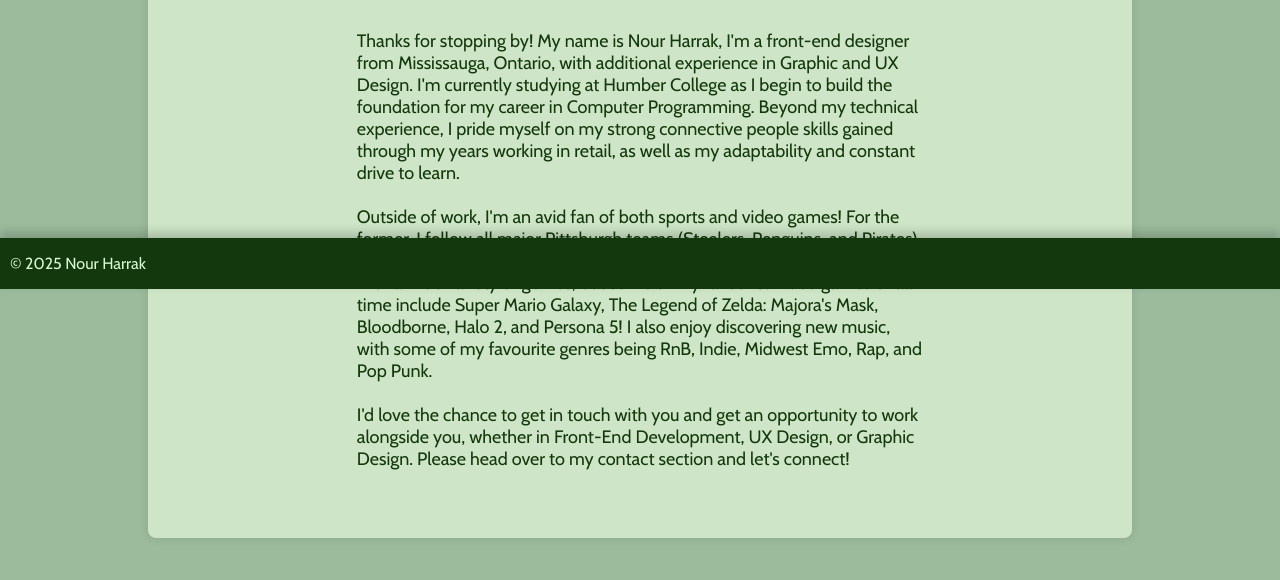
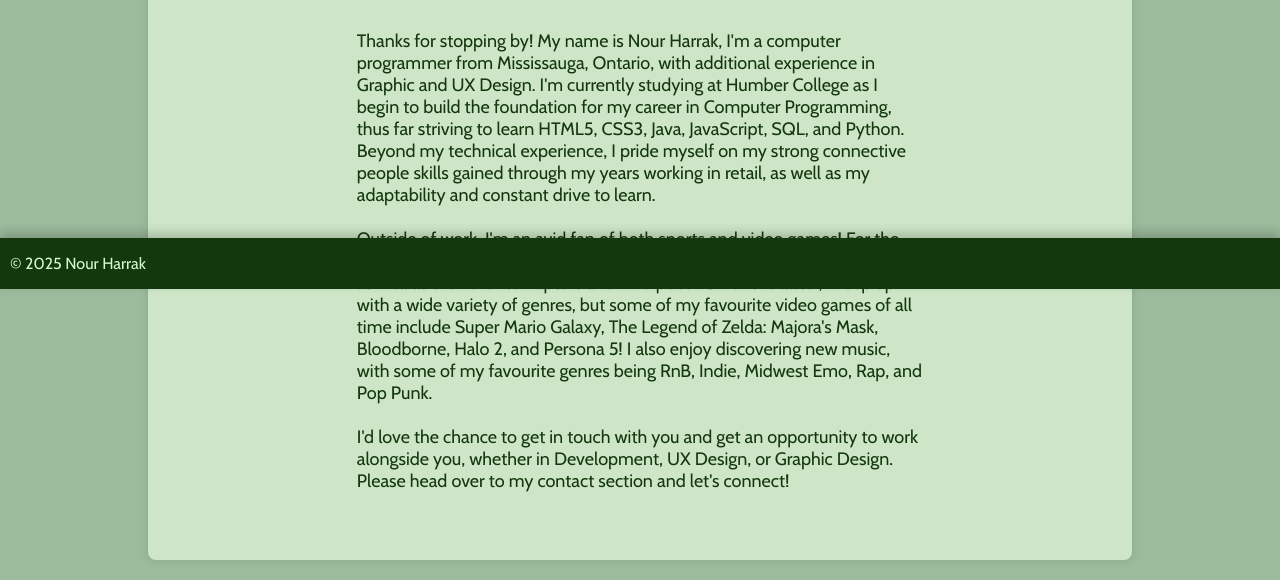
Before and after one commit to Nour4896/My-Portfolio, a plain HTML site: page about.html in a window 1280 px wide. Shown: the part 511-1091 px from the top of the page. Before the commit the page ends 1069 px from the top, so only its background shows below. Drawn offline with nearby package versions, Linux system fonts and the light colour scheme.

Commit message:
updated bio

```diff
--- a/about.html
+++ b/about.html
@@ -19,7 +19,7 @@
         <section>
             <h3 class="title">Who is Nour Harrak?</h3>
             <img src="https://i.postimg.cc/t4CqxxLP/websitepic.jpg" class="image">
-            <p class="bio">Thanks for stopping by! My name is Nour Harrak, I'm a front-end designer from Mississauga, Ontario, with additional experience in Graphic and UX Design. I'm currently studying at Humber College as I begin to build the foundation for my career in Computer Programming. Beyond my technical experience, I pride myself on my strong connective people skills gained through my years working in retail, as well as my adaptability and constant drive to learn.<br><br>Outside of work, I'm an avid fan of both sports and video games! For the former, I follow all major Pittsburgh teams (Steelers, Penguins, and Pirates), as well as the Toronto Raptors and Liverpool FC. For the latter, I keep up with a wide variety of genres, but some of my favourite video games of all time include Super Mario Galaxy, The Legend of Zelda: Majora's Mask, Bloodborne, Halo 2, and Persona 5! I also enjoy discovering new music, with some of my favourite genres being RnB, Indie, Midwest Emo, Rap, and Pop Punk.<br><br>I'd love the chance to get in touch with you and get an opportunity to work alongside you, whether in Front-End Development, UX Design, or Graphic Design. Please head over to my contact section and let's connect!</p>
+            <p class="bio">Thanks for stopping by! My name is Nour Harrak, I'm a computer programmer from Mississauga, Ontario, with additional experience in Graphic and UX Design. I'm currently studying at Humber College as I begin to build the foundation for my career in Computer Programming, thus far striving to learn HTML5, CSS3, Java, JavaScript, SQL, and Python. Beyond my technical experience, I pride myself on my strong connective people skills gained through my years working in retail, as well as my adaptability and constant drive to learn.<br><br>Outside of work, I'm an avid fan of both sports and video games! For the former, I follow all major Pittsburgh teams (Steelers, Penguins, and Pirates), as well as the Toronto Raptors and Liverpool FC. For the latter, I keep up with a wide variety of genres, but some of my favourite video games of all time include Super Mario Galaxy, The Legend of Zelda: Majora's Mask, Bloodborne, Halo 2, and Persona 5! I also enjoy discovering new music, with some of my favourite genres being RnB, Indie, Midwest Emo, Rap, and Pop Punk.<br><br>I'd love the chance to get in touch with you and get an opportunity to work alongside you, whether in Development, UX Design, or Graphic Design. Please head over to my contact section and let's connect!</p>
         </section>
 
         <footer class="footer">
```
